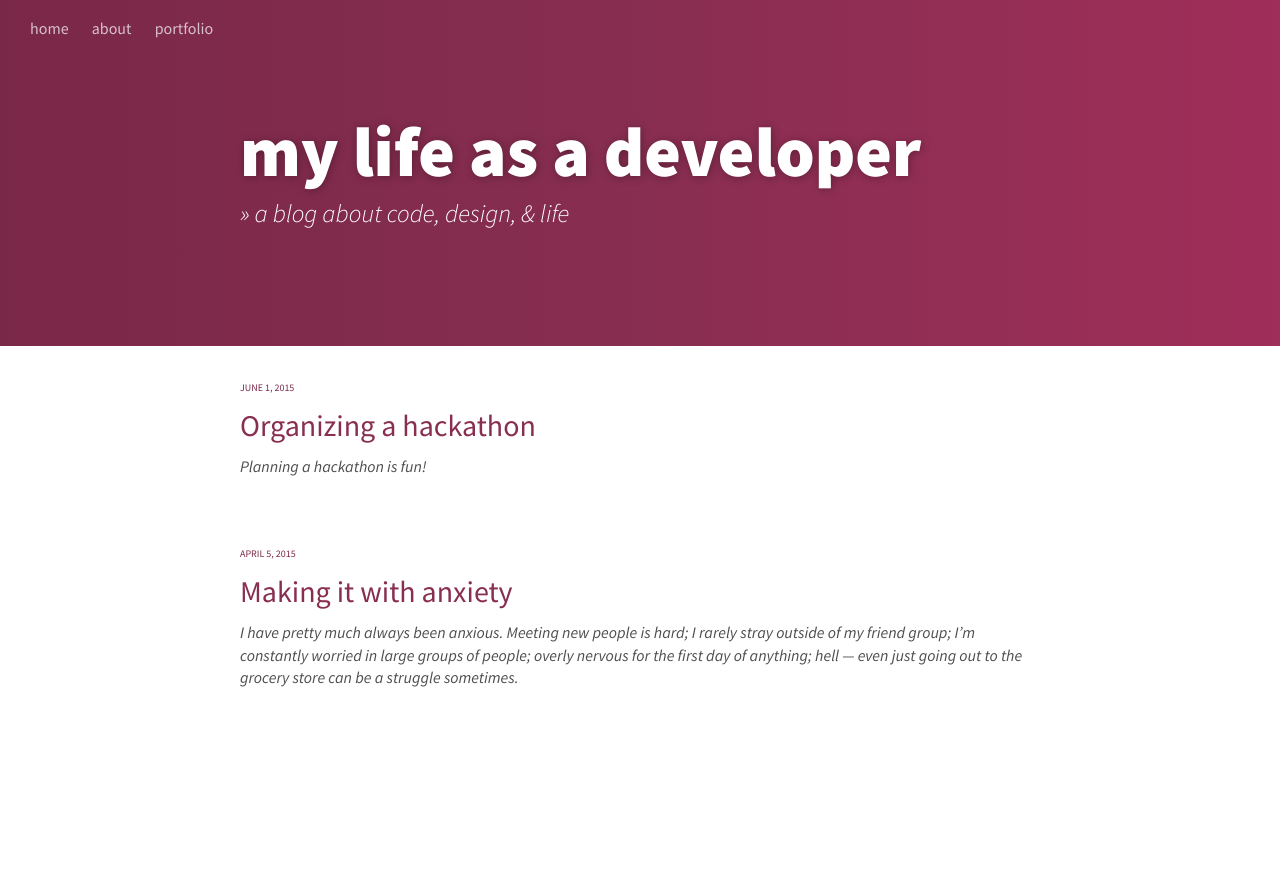
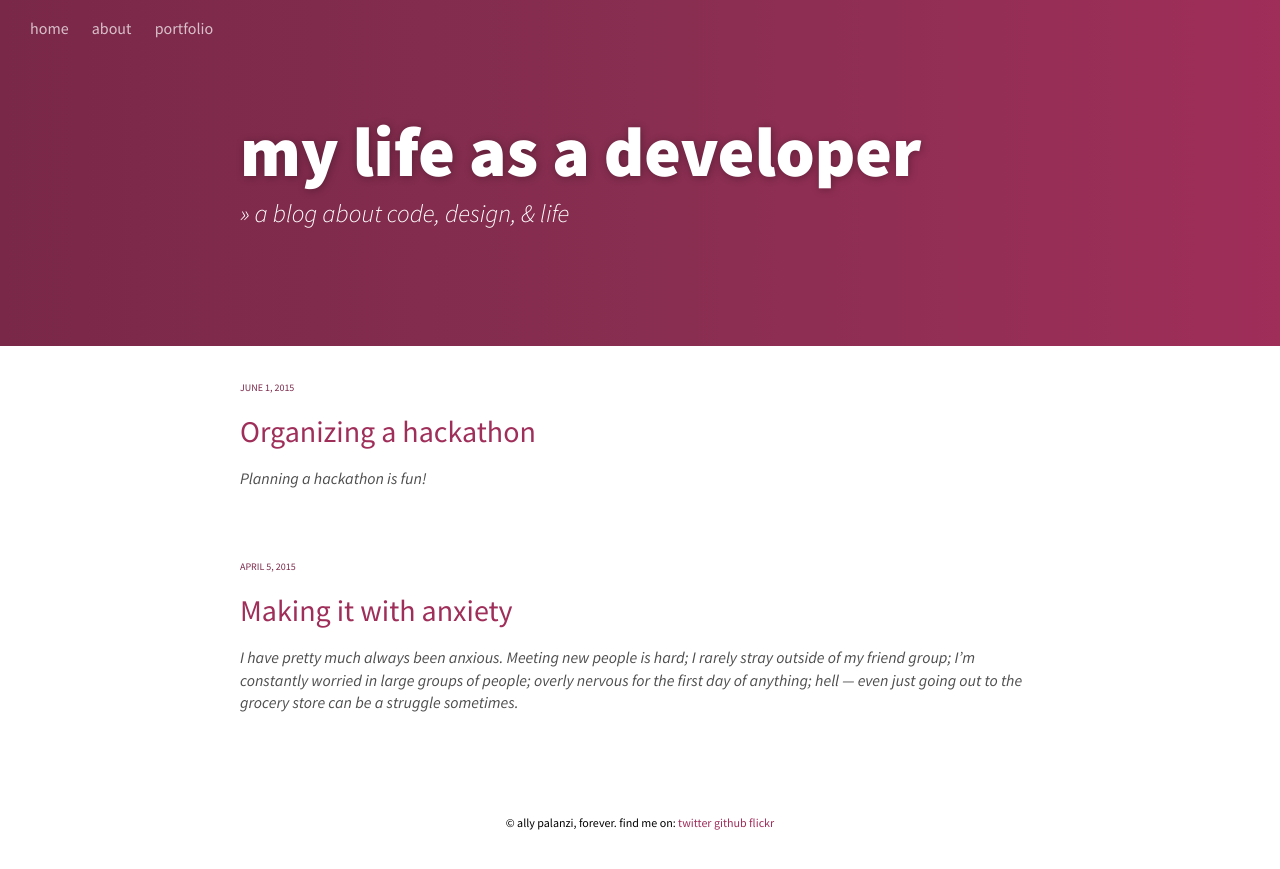
Before and after one commit to allypalanzi/allypalanzi.github.io, a Jekyll site: the page built from index.html, in a window 1280 px wide. Shown: the top 869 px of the page. Built offline with Jekyll 4.4.1, drawn with Linux system fonts in a browser that asks for light colours; Markdown is read by kramdown in place of the engine named in the settings.

Commit message:
some design things and analytics

```diff
--- a/_includes/_footer.html
+++ b/_includes/_footer.html
@@ -1,5 +1,5 @@
-<footer>
+<footer class="m-footer">
   <div class="l__wrap">
-
+  <p>&copy; ally palanzi, forever. find me on: <a href="http://www.twitter.com/mylifeasalllly" target="_blank">twitter</a> <a href="http://www.github.com/allypalanzi" target="_blank">github</a> <a href="https://www.flickr.com/photos/electricamp/" target="_blank">flickr</a></p>
   </div>
 </footer>
--- a/_scss/_layout.scss
+++ b/_scss/_layout.scss
@@ -1,7 +1,7 @@
 .l {
   &__wrap {
     margin: 0 auto;
-    padding: 0 10px;
     max-width: $content-width;
+    padding: 0 20px;
   }
 }
--- a/_scss/_modules/_!manifest.scss
+++ b/_scss/_modules/_!manifest.scss
@@ -1,3 +1,4 @@
 @import '_m-header';
+@import '_m-footer';
 @import '_m-post-list';
 @import '_m-post';
--- a/_scss/_modules/_m-post-list.scss
+++ b/_scss/_modules/_m-post-list.scss
@@ -16,7 +16,7 @@
   }
 
   a {
-    padding: 20px;
+    padding: 20px 0;
     display: block;
     transition: background .2s;
     &:hover {
--- a/_scss/_modules/_m-post.scss
+++ b/_scss/_modules/_m-post.scss
@@ -3,7 +3,6 @@
   li {
     list-style: disc inside;
     margin: 10px 0;
-    font-size: 20px;
   }
   &__date {
     font-style: italic;
--- a/css/main.css
+++ b/css/main.css
@@ -228,13 +228,16 @@ table {
   color: #009999; }
 
 a, a:visited {
-  color: #882e50;
+  color: #9f2e59;
   text-decoration: none;
-  transition: color 0.1s; }
+  transition: all 0.1s;
+  border-bottom: 1px solid;
+  border-color: transparent; }
 
 a:hover {
-  color: #67223d;
-  transition: color 0.1s; }
+  color: #c24678;
+  transition: all 0.1s;
+  border-color: #c24678; }
 
 h1 {
   font-size: 50px; }
@@ -244,12 +247,12 @@ h2 {
 
 h3 {
   border-bottom: 1px solid #ccc;
-  color: #882e50;
+  color: #9f2e59;
   font-size: 30px;
   margin: 50px 0 20px 0;
   padding-bottom: 10px; }
 
-p {
+p, li {
   font-size: 22px;
   line-height: 1.4;
   margin: 15px 0; }
@@ -267,8 +270,8 @@ figcaption {
 
 .l__wrap {
   margin: 0 auto;
-  padding: 0 10px;
-  max-width: 800px; }
+  max-width: 800px;
+  padding: 0 20px; }
 
 .m-header {
   background: linear-gradient(to right, #7a2848 0%, #882e50 50%, #9f2e59 100%);
@@ -305,6 +308,15 @@ figcaption {
         border-color: #fff;
         opacity: 1;
         transition: border-color 0.2s; }
+    @media (max-width: 600px) {
+      .m-header__nav {
+        text-align: center; } }
+
+.m-footer {
+  padding: 50px 0;
+  text-align: center; }
+  .m-footer p {
+    font-size: 12px; }
 
 .m-post-list__date {
   text-transform: uppercase;
@@ -317,7 +329,7 @@ figcaption {
   color: #4d4d4d;
   font-size: 16px; }
 .m-post-list a {
-  padding: 20px;
+  padding: 20px 0;
   display: block;
   transition: background 0.2s; }
   .m-post-list a:hover {
@@ -328,8 +340,7 @@ figcaption {
   padding: 50px 10px; }
   .m-post li {
     list-style: disc inside;
-    margin: 10px 0;
-    font-size: 20px; }
+    margin: 10px 0; }
   .m-post__date {
     font-style: italic;
     color: #4d4d4d;
```
Also changed, not shown: _includes/_head.html (+12 -0 lines), _scss/_modules/_m-footer.scss (added, +7 -0 lines), _scss/_modules/_m-header.scss (+6 -3 lines), _scss/_type.scss (+6 -3 lines), _scss/_vars.scss (+7 -3 lines), about.md (+1 -1 lines).
